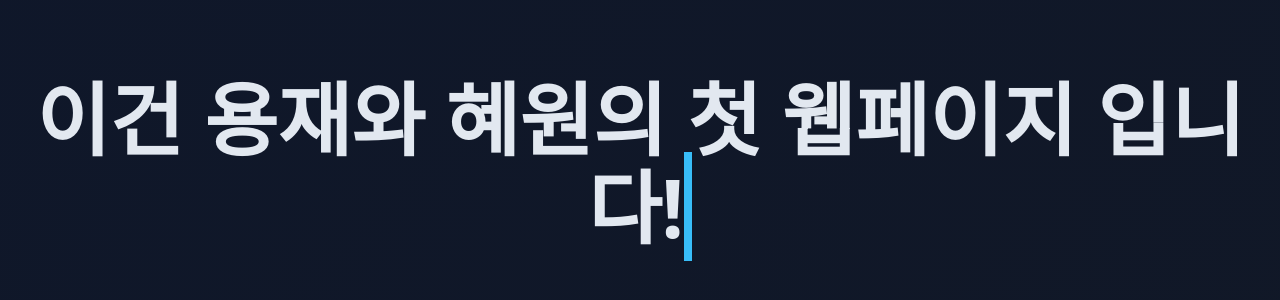
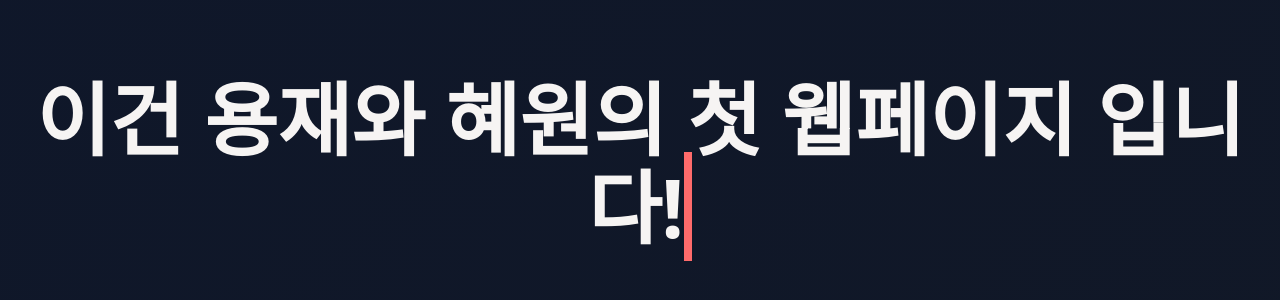
Before and after one commit to wolmandollar/hello-world, a plain HTML site: page index.html in a window 1280 px wide. Shown: the part 228-528 px from the top of the page. Drawn offline with Linux system fonts and the light colour scheme.

Commit message:
Update index.html

```diff
--- a/index.html
+++ b/index.html
@@ -5,7 +5,7 @@
   <meta name="viewport" content="width=device-width,initial-scale=1" />
   <title>Hello, World!</title>
   <style>
-    :root { --bg:#0f172a; --fg:#e2e8f0; --accent:#38bdf8; }
+    :root { --bg:#2E4057; --fg:#F6F4F3; --accent:#FF6B6B; }
     html,body{height:100%}
     body{margin:0;display:grid;place-items:center;background:linear-gradient(135deg,#0f172a,#111827);color:var(--fg);font-family:system-ui, -apple-system, Segoe UI, Roboto, 'Noto Sans KR', sans-serif}
     h1{font-size:clamp(32px,8vw,80px);margin:0;text-align:center;line-height:1.1}
```
